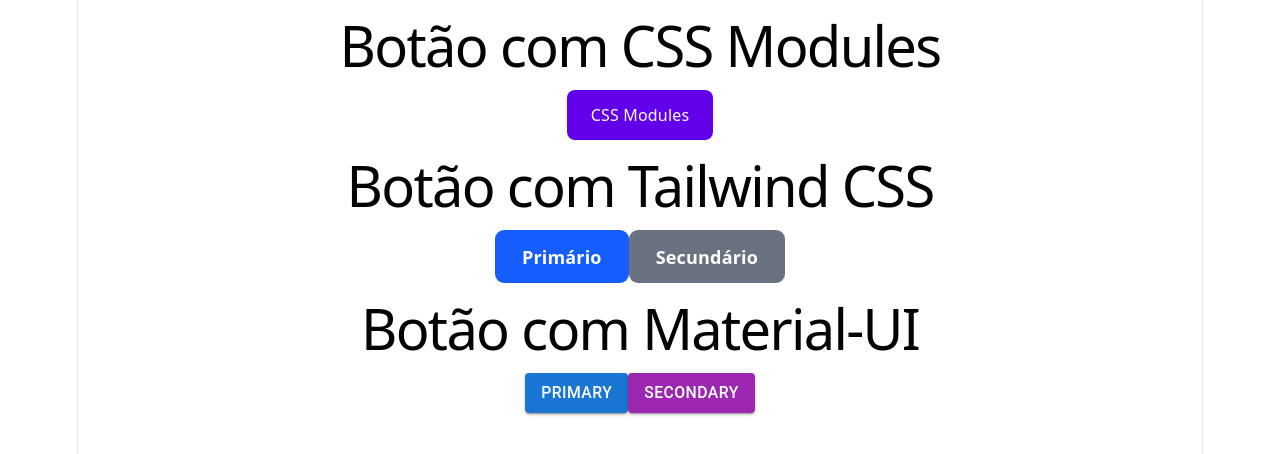
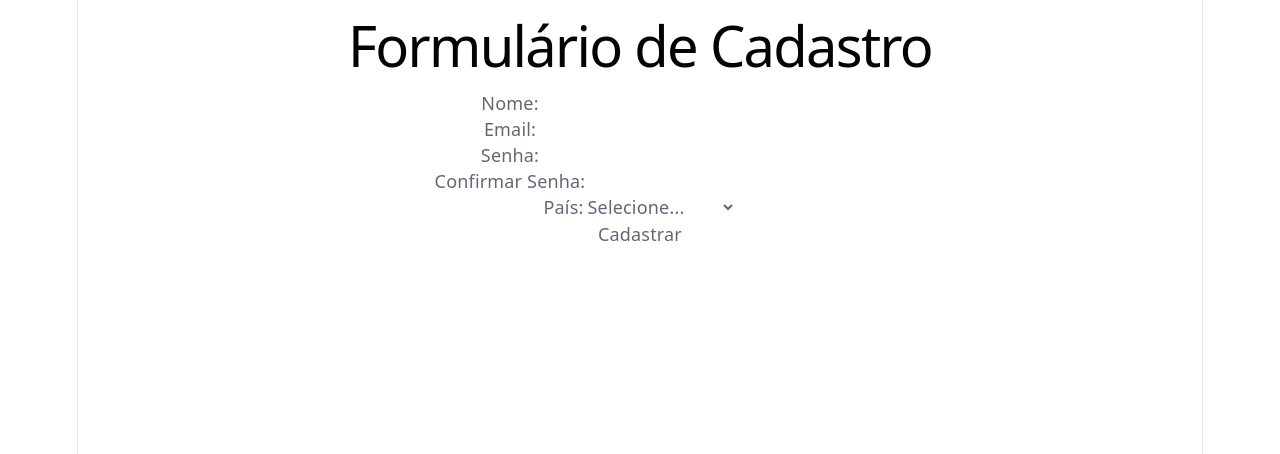
Before and after one commit to luizhenriquesophia202-ops/projeto-react-step, a React (Vite) app in the folder my-react-app/: page / in a window 1280 px wide. Shown: the top 454 px of the page. Built offline with nearby package versions, Linux system fonts and the light colour scheme.

Commit message:
Atualiza App para formulario da aula 9

```diff
--- a/my-react-app/src/App.jsx
+++ b/my-react-app/src/App.jsx
@@ -1,21 +1,10 @@
-
-import ButtonModules from './components/aula7/ButtonModules';
-import ButtonTailwind from './components/aula7/ButtonTailwind';
-import ButtonMUI from './components/aula7/ButtonMUI';
+import RegistrationForm from './components/aula9/RegistrationForm';
 
 function App() {
   return (
     <div>
-      <h1>Botão com CSS Modules</h1>
-      <ButtonModules label="CSS Modules" />
-
-      <h1>Botão com Tailwind CSS</h1>
-      <ButtonTailwind label="Primário" primary />
-      <ButtonTailwind label="Secundário" />
-
-      <h1>Botão com Material-UI</h1>
-      <ButtonMUI label="Primary" primary />
-      <ButtonMUI label="Secondary" />
+      <h1>Formulário de Cadastro</h1>
+      <RegistrationForm />
     </div>
   );
 }
```
